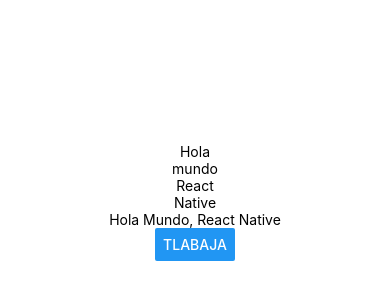
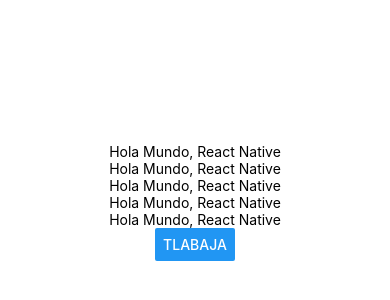
Before and after one commit to maruleyvaa/PM194, a React Native app in the folder my-blank/: screen / in a window 390 px wide. Shown: the part 220-520 px from the top of the page. Built offline with nearby package versions, Linux system fonts and the light colour scheme.

Commit message:
Conclusión práctica 4

```diff
--- a/my-blank/App.js
+++ b/my-blank/App.js
@@ -2,14 +2,24 @@
 
 import { StatusBar } from 'expo-status-bar';
 import { StyleSheet, Text, View, Button } from 'react-native';
+import React,{useState} from 'react';
 
-const Texto=(props) => {
-  const {contenido}=props
+const Texto=() => {
+  const [contenido,setContenido]=useState("Hola Mundo, React Native");
+  const actualizaTexto=()=>{setContenido("Texto actualizado");}
   return (
-    <Text>{contenido}</Text>
+    <Text onPress={actualizaTexto}>{contenido}</Text>
   );
 }
 
+//cambiar contenido del boton al pulsar
+const Boton=() => {
+  const [textoBoton,setTextoBoton]=useState("Tlabaja");
+  const actualizaBoton=()=>{setTextoBoton("Ya no");}
+  return (
+  <Button title={textoBoton} onPress={actualizaBoton}></Button>
+  );
+}
 
 // Zona 2, MAIN (ejecucuión del programa)
 export default function App() {
@@ -17,12 +27,12 @@
     <View style={styles.container}>
 
 
-      <Texto contenido="Hola"></Texto>
-      <Texto contenido="mundo"></Texto>
-      <Texto contenido="React"></Texto>
-      <Texto contenido="Native"></Texto>
+      <Texto></Texto>
+      <Texto></Texto>
+      <Texto></Texto>
+      <Texto></Texto>
       <Text>Hola Mundo, React Native</Text>
-      <Button title="Tlabaja"></Button>
+      <Boton></Boton>
 
       <StatusBar style="auto" />
     </View>
```
